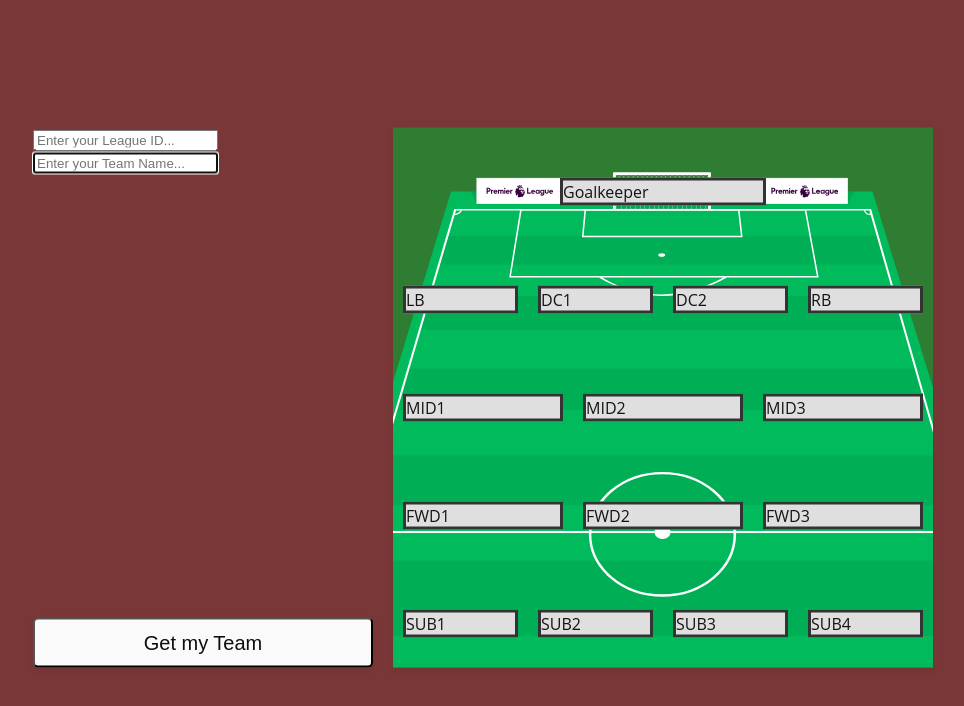
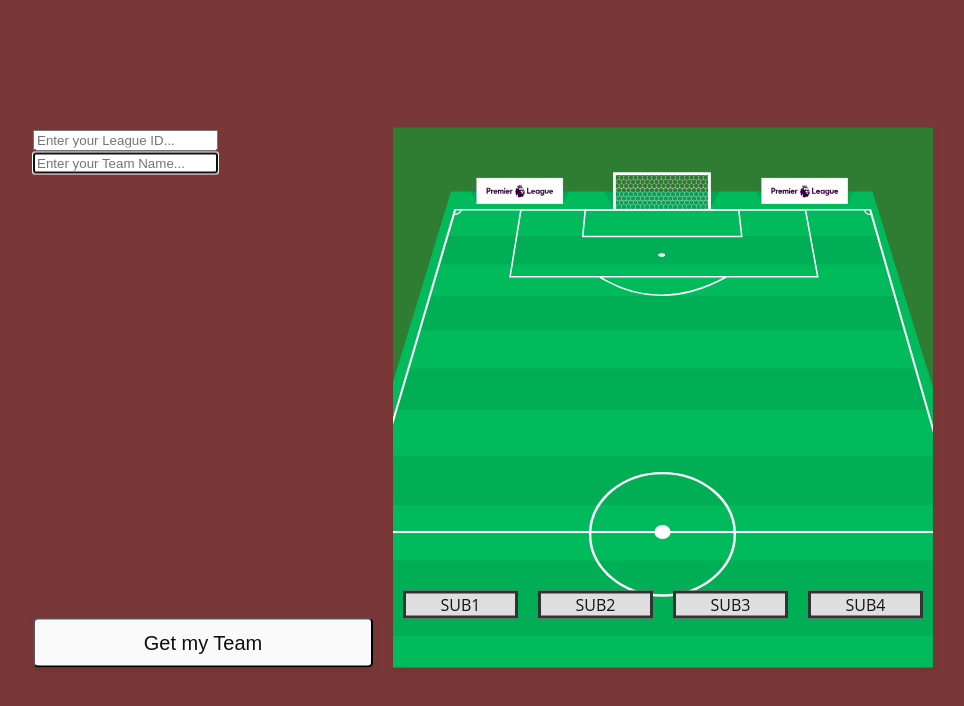
Before and after one commit to jrandj/FPL-draft-picker, a React (Create React App) app in the folder ui/: page / in a window 1280 px wide. Shown: the top 706 px of the page, without its empty margins (157-1121 px from the left). Built offline with nearby package versions, Linux system fonts and the light colour scheme; the HTML template or start-up script is replaced by a standard one.

Commit message:
Add UI progress

```diff
--- a/ui/src/App.css
+++ b/ui/src/App.css
@@ -114,6 +114,7 @@ h1 {
   margin: 10px;
   border: 3px solid#333;
   background-color: #dfdfdf;
+  text-align: center;
 }
 
 /* .Flexbox-Item-1 {
--- a/ui/src/App.js
+++ b/ui/src/App.js
@@ -65,19 +65,19 @@ export default class App extends React.Component {
             }),
           },
           () => {
-            console.log(
-              "These are my players: " + JSON.stringify(this.state.players)
-            );
+            // console.log(
+            //   "These are my players: " + JSON.stringify(this.state.players)
+            // );
             this.state.players.forEach(function (arrayItem) {
               console.log(JSON.stringify(arrayItem.web_name));
             });
             // console.log(
             //   "These are my player names: " + JSON.stringify(this.state.players)
             // );
-            console.log(
-              "These are my elements: " +
-                JSON.stringify(this.state.playersByEntryID)
-            );
+            // console.log(
+            //   "These are my elements: " +
+            //     JSON.stringify(this.state.playersByEntryID)
+            // );
             // console.log(
             //   "These are my temp: " +
             //     JSON.stringify([
@@ -104,7 +104,7 @@ export default class App extends React.Component {
             getPlayers={this.getPlayers}
           />
         </div>
-        <Pitch />
+        <Pitch players={this.state.players} />
       </div>
     );
   }
--- a/ui/src/components/Pitch.js
+++ b/ui/src/components/Pitch.js
@@ -3,29 +3,64 @@ import React from "react";
 import pitchImage from "../data/pitch.svg";
 
 export default class Pitch extends React.Component {
+  constructor(props) {
+    super(props);
+    console.log("this constructor " + JSON.stringify(this.props));
+  }
+  componentDidUpdate(prevProps, prevState) {
+    if (prevProps.players != this.props.players) {
+      console.log(
+        "this componentDidUpdate prevPops: " +
+          JSON.stringify(prevProps) +
+          " this.props.players: " +
+          JSON.stringify(this.props.players) +
+          " this.props.prevState: " +
+          JSON.stringify(prevState)
+      );
+
+      console.log(
+        "keys: " +
+          JSON.stringify(
+            this.props.players
+              .filter((val) => val.element_type === 1)
+              .map(function (o) {
+                return o.web_name;
+              })
+          )
+      );
+    }
+  }
   render() {
     return (
       <div className="Pitch">
-        {/* <div className="Flexbox-Column-Container"> */}
         <img className="Outlines" src={pitchImage} alt="Pitch outlines" />
         <div className="Flexbox-Row-Container">
-          <div className="Flexbox-Row-Item">Goalkeeper</div>
+          {this.props.players
+            .filter((val) => val.element_type === 1)
+            .map(function (o) {
+              return <div className="Flexbox-Row-Item"> {o.web_name} </div>;
+            })}
         </div>
         <div className="Flexbox-Row-Container">
-          <div className="Flexbox-Row-Item">LB</div>
-          <div className="Flexbox-Row-Item">DC1</div>
-          <div className="Flexbox-Row-Item">DC2</div>
-          <div className="Flexbox-Row-Item">RB</div>
+          {this.props.players
+            .filter((val) => val.element_type === 2)
+            .map(function (o) {
+              return <div className="Flexbox-Row-Item"> {o.web_name} </div>;
+            })}
         </div>
         <div className="Flexbox-Row-Container">
-          <div className="Flexbox-Row-Item">MID1</div>
-          <div className="Flexbox-Row-Item">MID2</div>
-          <div className="Flexbox-Row-Item">MID3</div>
+          {this.props.players
+            .filter((val) => val.element_type === 3)
+            .map(function (o) {
+              return <div className="Flexbox-Row-Item"> {o.web_name} </div>;
+            })}
         </div>
         <div className="Flexbox-Row-Container">
-          <div className="Flexbox-Row-Item">FWD1</div>
-          <div className="Flexbox-Row-Item">FWD2</div>
-          <div className="Flexbox-Row-Item">FWD3</div>
+          {this.props.players
+            .filter((val) => val.element_type === 4)
+            .map(function (o) {
+              return <div className="Flexbox-Row-Item"> {o.web_name} </div>;
+            })}
         </div>
         <div className="Flexbox-Row-Container">
           <div className="Flexbox-Row-Item">SUB1</div>
```
